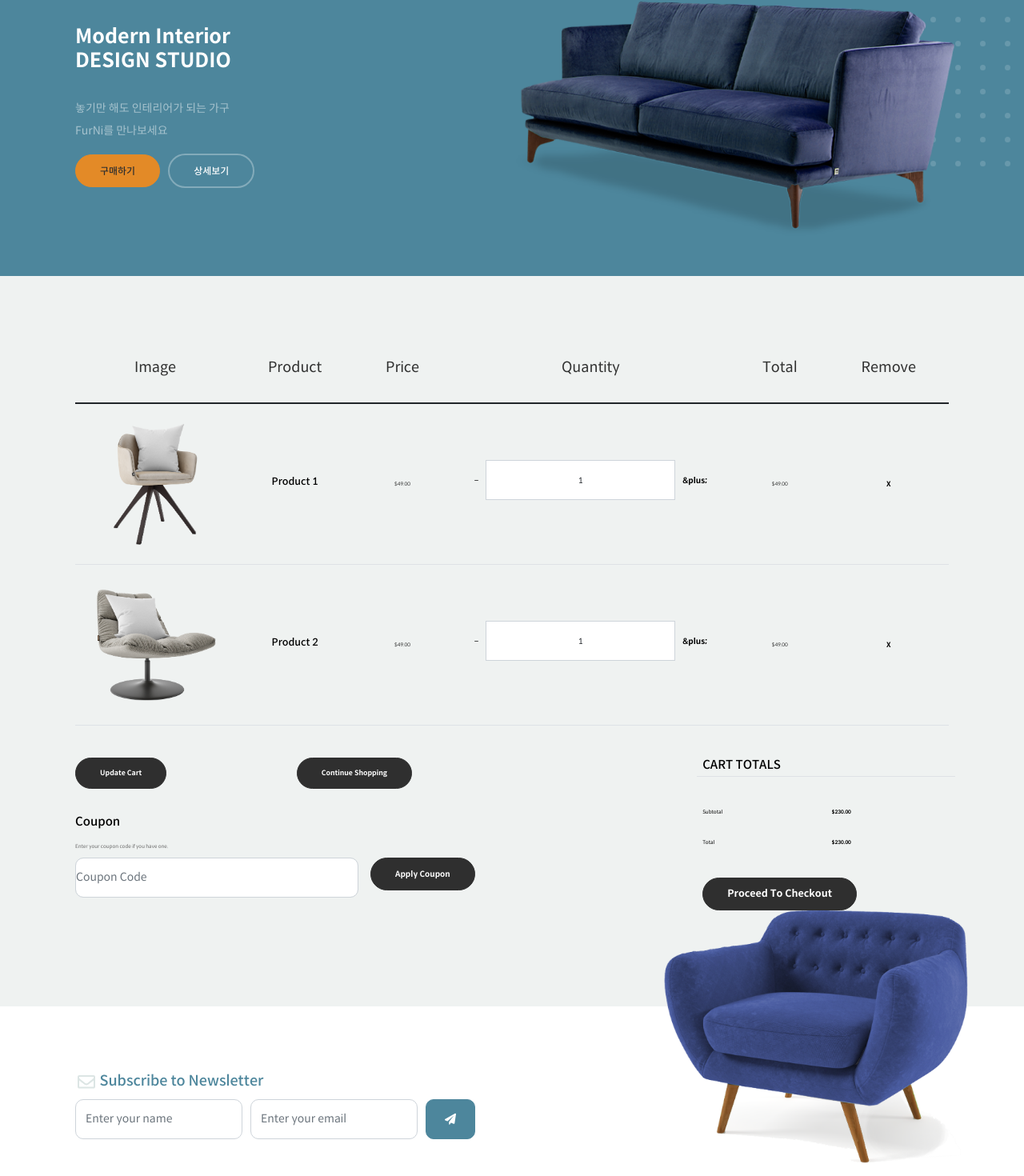
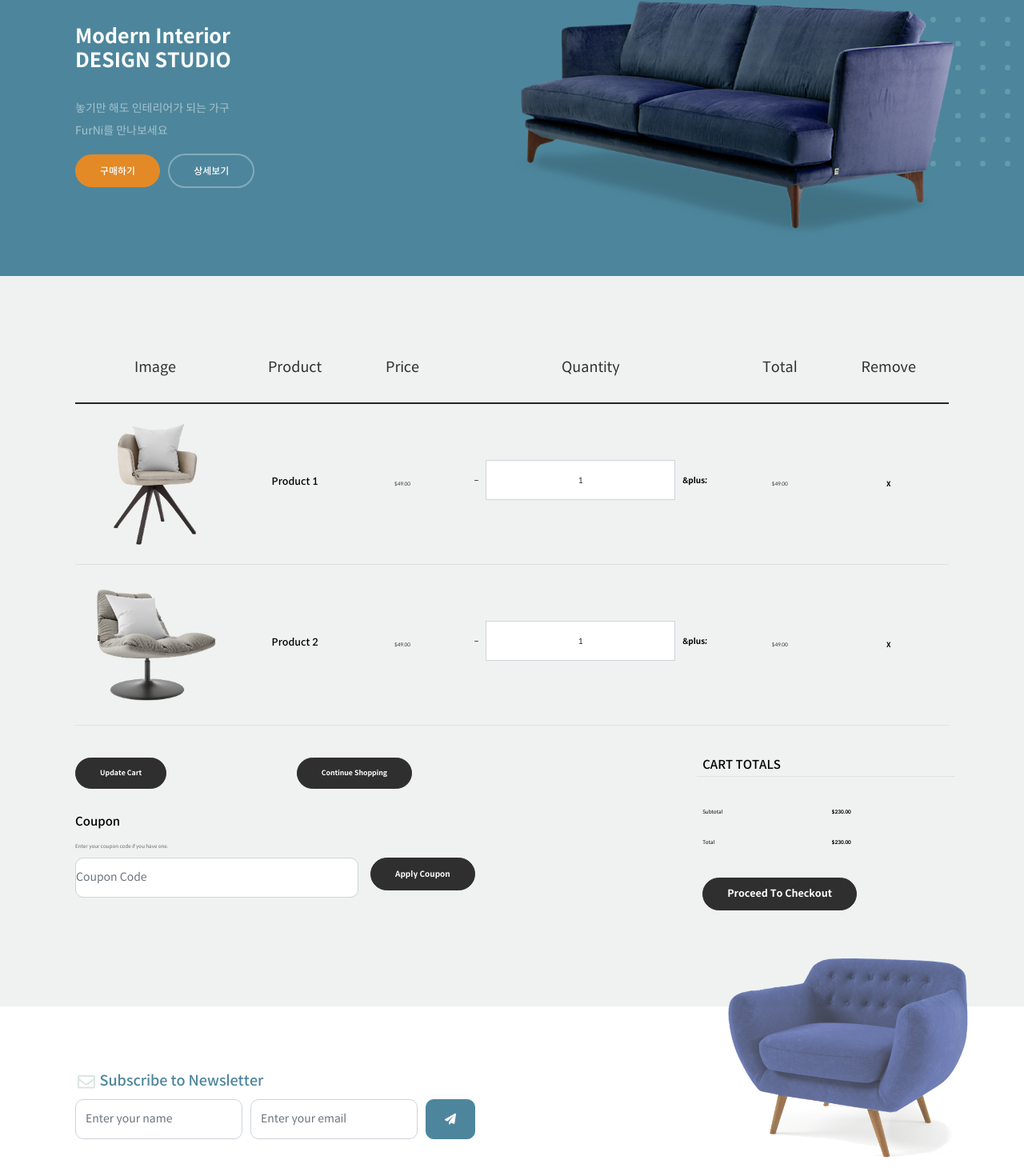
Before and after one commit to orangemamal/side_project, a React (Create React App) app: page /main/Cart in a window 1280 px wide. Shown: the part 93-1563 px from the top of the page at 80% size. Built offline with nearby package versions, Linux system fonts and the light colour scheme.

Commit message:
slick by fixing

```diff
--- a/src/assets/css/main.css
+++ b/src/assets/css/main.css
@@ -984,12 +984,13 @@ nav.custom-navbar .custom-navbar-cta li:first-child {
 }
 .footer-section .sofa-img {
   position: absolute;
-  top: -200px;
+  top: -14rem;
   z-index: 1;
   right: 0;
 }
 .footer-section .sofa-img img {
-  max-width: 380px;
+  opacity: 0.8;
+  max-width: 30rem;
 }
 .footer-section .links-wrap {
   margin-top: 0px;
@@ -1051,8 +1052,12 @@ nav.custom-navbar .custom-navbar-cta li:first-child {
   margin-bottom: 30px;
 }
 .hero p.multi_btn_wrap .btn {
+  color: white;
   font: 1.2rem/1.5rem "Spoqa Han Sans Neo", "sans-serif";
   font-weight: 500;
+}
+.hero p.multi_btn_wrap .btn.btn-secondary:hover {
+  border: 1px solid white;
 }
 .hero .position {
   position: relative;
@@ -1320,4 +1325,9 @@ body #root .app {
   position: relative;
 }
 
+.testimonial-section .container .row.justify-content-center .slick-slider.slick-initialized button.slick-arrow::before {
+  color: #4D869C;
+  font: 1.6rem/2rem "Spoqa Han Sans Neo", "sans-serif";
+}
+
 /*# sourceMappingURL=main.css.map */
--- a/src/assets/scss/layout/_footer.scss
+++ b/src/assets/scss/layout/_footer.scss
@@ -58,11 +58,12 @@
 
   .sofa-img {
     position: absolute;
-    top: -200px;
+    top: -14rem;
     z-index: 1;
     right: 0;
     img {
-      max-width: 380px;
+      opacity: 0.8;
+      max-width: 30rem;
     }
   }
 
--- a/src/assets/scss/layout/_hero.scss
+++ b/src/assets/scss/layout/_hero.scss
@@ -18,8 +18,12 @@
     margin-bottom: 30px;
     &.multi_btn_wrap {
       .btn {
+        color: $white;
         @include font(1.2rem);
         font-weight: $medium;
+        &.btn-secondary:hover {
+          border: 1px solid $white;
+        }
       }
     }
   }
--- a/src/assets/scss/main.scss
+++ b/src/assets/scss/main.scss
@@ -24,4 +24,5 @@
     '../scss/layout/footer',
     '../scss/layout/hero',
     '../scss/layout/login',
-    '../scss/layout/content';
+    '../scss/layout/content',
+    '../scss/layout/slick';
```
Also changed, not shown: src/assets/scss/layout/_slick.scss (added, +21 -0 lines), 1 other file (tests, documents, lock files or other folders).
